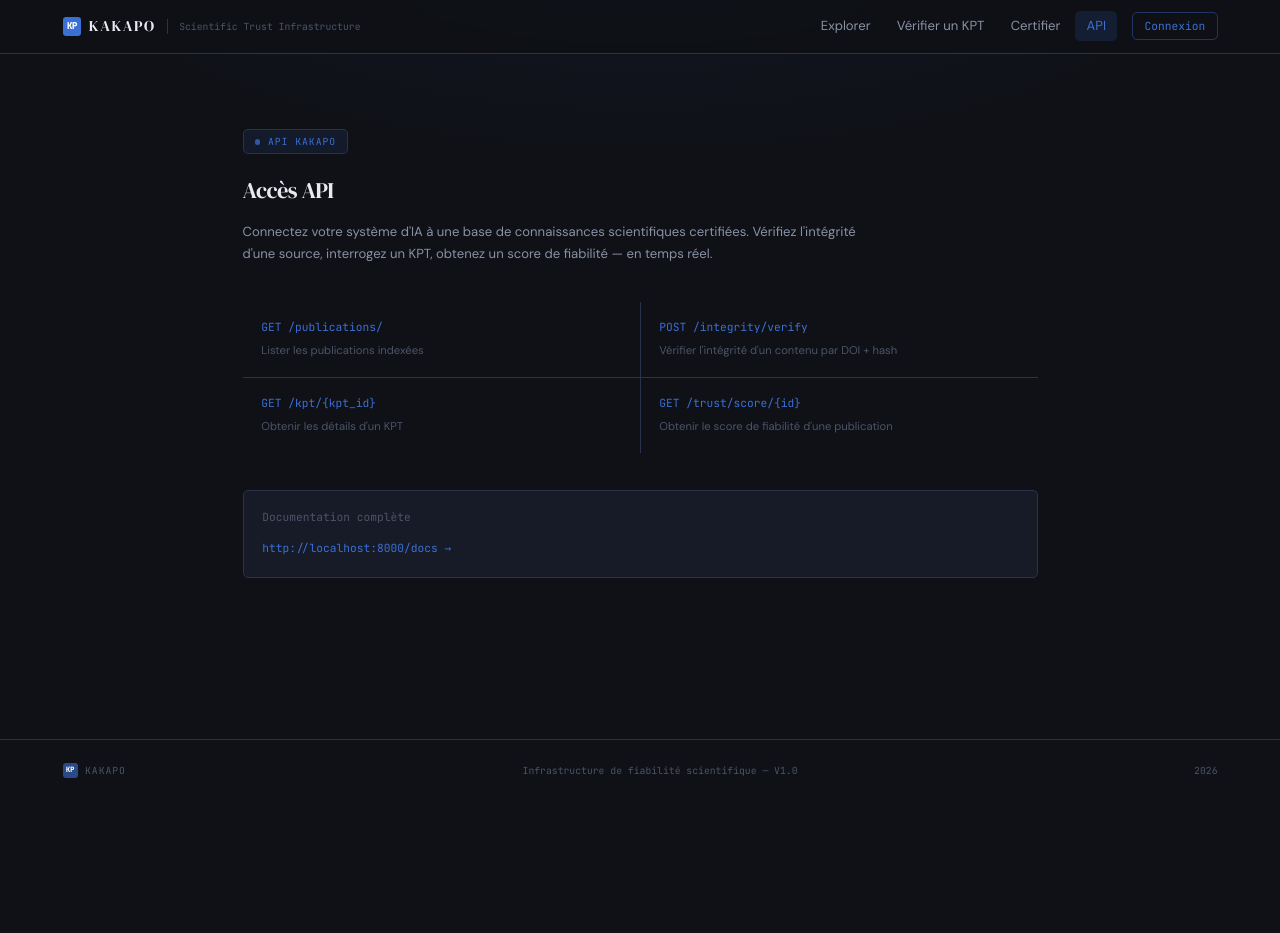
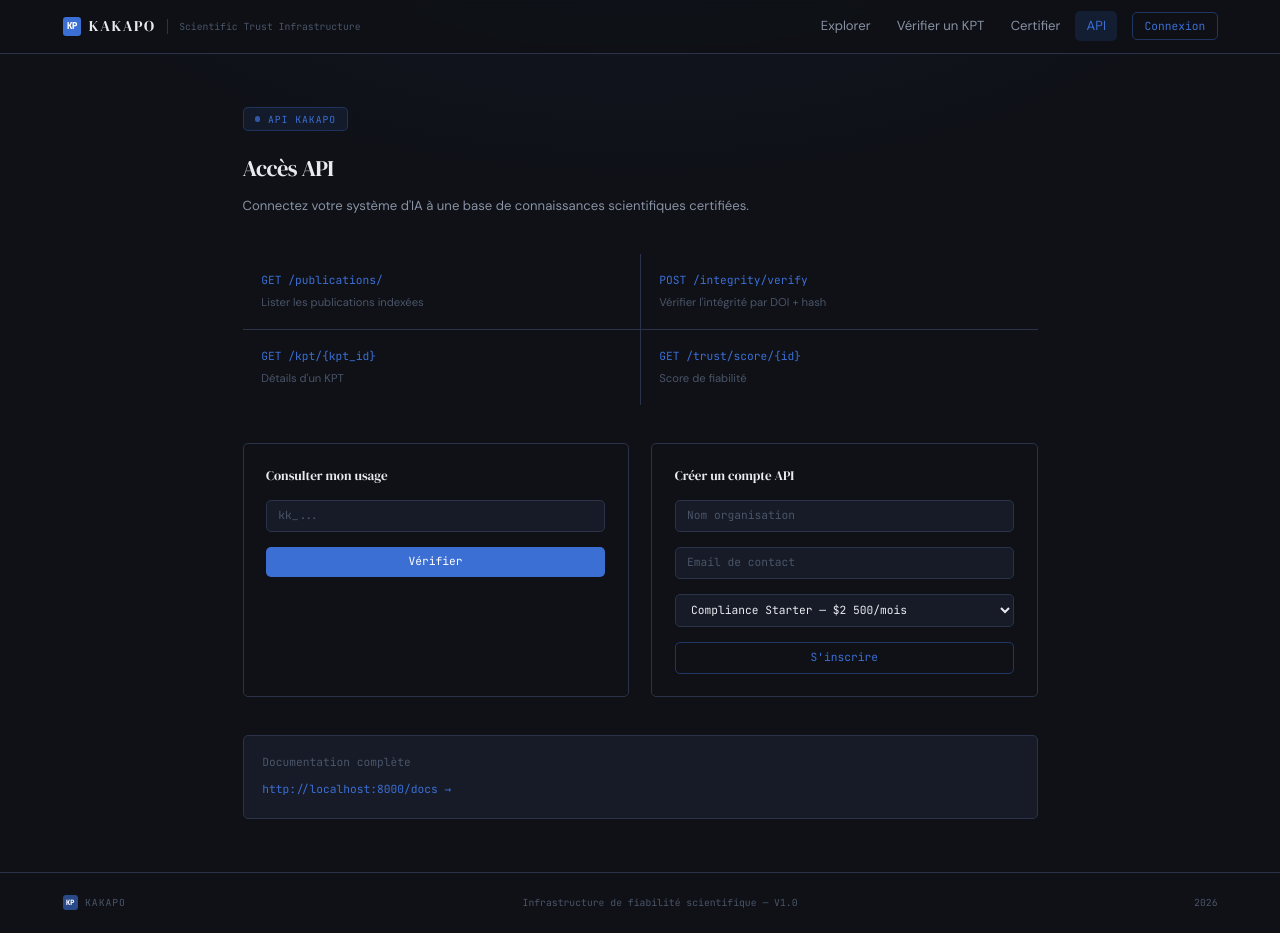
Before and after one commit to kkpo-adil/kakapo-front, a Next.js app: page /api-access in a window 1280 px wide. Before the commit the page ends 800 px from the top, so only its background shows below. Built offline with nearby package versions, Linux system fonts and the light colour scheme.

Commit message:
feat: API access page with usage dashboard

```diff
--- a/src/app/api-access/page.tsx
+++ b/src/app/api-access/page.tsx
@@ -1,20 +1,99 @@
 "use client";
 
+import { useState } from "react";
+
+interface UsageData {
+  plan_type: string;
+  monthly_quota: number;
+  quota_used: number;
+  quota_remaining: number;
+  overage: number;
+  price_per_query: number;
+}
+
+interface ClientData {
+  organization_name: string;
+  contact_email: string;
+  plan_type: string;
+  monthly_quota: number;
+  is_active: boolean;
+  created_at: string;
+  api_key?: string;
+}
+
 export default function ApiAccessPage() {
+  const [apiKey, setApiKey] = useState("");
+  const [usage, setUsage] = useState<UsageData | null>(null);
+  const [client, setClient] = useState<ClientData | null>(null);
+  const [error, setError] = useState("");
+  const [loading, setLoading] = useState(false);
+
+  const [regForm, setRegForm] = useState({ organization_name: "", contact_email: "", plan_type: "compliance_starter" });
+  const [newKey, setNewKey] = useState("");
+  const [registering, setRegistering] = useState(false);
+
+  async function fetchUsage() {
+    if (!apiKey.trim()) return;
+    setLoading(true);
+    setError("");
+    try {
+      const [usageRes, meRes] = await Promise.all([
+        fetch(`${process.env.NEXT_PUBLIC_API_URL}/clients/me/usage`, { headers: { "X-Client-API-Key": apiKey } }),
+        fetch(`${process.env.NEXT_PUBLIC_API_URL}/clients/me`, { headers: { "X-Client-API-Key": apiKey } }),
+      ]);
+      if (!usageRes.ok) throw new Error("Clé API invalide ou inactive");
+      setUsage(await usageRes.json());
+      setClient(await meRes.json());
+    } catch (e: unknown) {
+      setError(e instanceof Error ? e.message : "Erreur");
+    } finally {
+      setLoading(false);
+    }
+  }
+
+  async function register() {
+    setRegistering(true);
+    setError("");
+    try {
+      const res = await fetch(`${process.env.NEXT_PUBLIC_API_URL}/clients/register`, {
+        method: "POST",
+        headers: { "Content-Type": "application/json" },
+        body: JSON.stringify(regForm),
+      });
+      if (!res.ok) {
+        const data = await res.json();
+        throw new Error(data.detail || "Erreur inscription");
+      }
+      const data = await res.json();
+      setNewKey(data.api_key);
+    } catch (e: unknown) {
+      setError(e instanceof Error ? e.message : "Erreur");
+    } finally {
+      setRegistering(false);
+    }
+  }
+
+  const quotaPct = usage && usage.monthly_quota > 0
+    ? Math.min(100, Math.round(usage.quota_used / usage.monthly_quota * 100))
+    : 0;
+
   return (
-    <div className="max-w-4xl mx-auto px-6 py-20">
+    <div className="max-w-4xl mx-auto px-6 py-14">
       <div className="inline-flex items-center gap-2 border border-accent/30 bg-accent/10 rounded px-3 py-1 mb-6">
         <span className="w-1.5 h-1.5 rounded-full bg-accent animate-pulse" />
         <span className="text-2xs font-mono text-accent uppercase tracking-widest">API KAKAPO</span>
       </div>
-      <h1 className="text-2xl font-display text-text-primary mb-4">Accès API</h1>
-      <p className="text-sm text-text-secondary leading-relaxed mb-10 max-w-2xl">Connectez votre système d'IA à une base de connaissances scientifiques certifiées. Vérifiez l'intégrité d'une source, interrogez un KPT, obtenez un score de fiabilité — en temps réel.</p>
+      <h1 className="text-2xl font-display text-text-primary mb-3">Accès API</h1>
+      <p className="text-sm text-text-secondary leading-relaxed mb-10 max-w-2xl">
+        Connectez votre système d'IA à une base de connaissances scientifiques certifiées.
+      </p>
+
       <div className="grid grid-cols-1 md:grid-cols-2 gap-px bg-border mb-10">
         {[
           { endpoint: "GET /publications/", desc: "Lister les publications indexées" },
-          { endpoint: "POST /integrity/verify", desc: "Vérifier l'intégrité d'un contenu par DOI + hash" },
-          { endpoint: "GET /kpt/{kpt_id}", desc: "Obtenir les détails d'un KPT" },
-          { endpoint: "GET /trust/score/{id}", desc: "Obtenir le score de fiabilité d'une publication" },
+          { endpoint: "POST /integrity/verify", desc: "Vérifier l'intégrité par DOI + hash" },
+          { endpoint: "GET /kpt/{kpt_id}", desc: "Détails d'un KPT" },
+          { endpoint: "GET /trust/score/{id}", desc: "Score de fiabilité" },
         ].map((item) => (
           <div key={item.endpoint} className="bg-surface-1 p-5">
             <code className="text-xs font-mono text-accent block mb-2">{item.endpoint}</code>
@@ -22,8 +101,89 @@ export default function ApiAccessPage() {
           </div>
         ))}
       </div>
+
+      <div className="grid grid-cols-1 md:grid-cols-2 gap-6 mb-10">
+        <div className="border border-border rounded p-6 space-y-4">
+          <p className="text-sm font-display text-text-primary">Consulter mon usage</p>
+          <input
+            value={apiKey}
+            onChange={(e) => setApiKey(e.target.value)}
+            placeholder="kk_..."
+            className="w-full bg-surface-2 border border-border rounded px-3 py-2 text-xs font-mono text-text-primary placeholder:text-text-muted focus:outline-none focus:border-accent/50"
+          />
+          <button
+            onClick={fetchUsage}
+            disabled={loading}
+            className="w-full bg-accent hover:bg-accent-hover text-white text-xs font-mono px-4 py-2 rounded transition-colors disabled:opacity-50 cursor-pointer"
+          >
+            {loading ? "Chargement..." : "Vérifier"}
+          </button>
+          {error && <p className="text-xs text-red-400 font-mono">{error}</p>}
+          {usage && client && (
+            <div className="space-y-3 pt-2">
+              <p className="text-xs font-mono text-text-primary">{client.organization_name}</p>
+              <p className="text-2xs font-mono text-text-muted uppercase tracking-widest">{client.plan_type}</p>
+              <div>
+                <div className="flex justify-between text-2xs font-mono text-text-muted mb-1">
+                  <span>{usage.quota_used.toLocaleString()} utilisées</span>
+                  <span>{usage.monthly_quota.toLocaleString()} incluses</span>
+                </div>
+                <div className="h-1.5 bg-surface-3 rounded-full overflow-hidden">
+                  <div className="h-full bg-accent rounded-full transition-all" style={{ width: `${quotaPct}%` }} />
+                </div>
+              </div>
+              {usage.overage > 0 && (
+                <p className="text-2xs font-mono text-amber-400">
+                  Dépassement : {usage.overage.toLocaleString()} requêtes × ${usage.price_per_query}
+                </p>
+              )}
+            </div>
+          )}
+        </div>
+
+        <div className="border border-border rounded p-6 space-y-4">
+          <p className="text-sm font-display text-text-primary">Créer un compte API</p>
+          <input
+            value={regForm.organization_name}
+            onChange={(e) => setRegForm({ ...regForm, organization_name: e.target.value })}
+            placeholder="Nom organisation"
+            className="w-full bg-surface-2 border border-border rounded px-3 py-2 text-xs font-mono text-text-primary placeholder:text-text-muted focus:outline-none focus:border-accent/50"
+          />
+          <input
+            value={regForm.contact_email}
+            onChange={(e) => setRegForm({ ...regForm, contact_email: e.target.value })}
+            placeholder="Email de contact"
+            className="w-full bg-surface-2 border border-border rounded px-3 py-2 text-xs font-mono text-text-primary placeholder:text-text-muted focus:outline-none focus:border-accent/50"
+          />
+          <select
+            value={regForm.plan_type}
+            onChange={(e) => setRegForm({ ...regForm, plan_type: e.target.value })}
+            className="w-full bg-surface-2 border border-border rounded px-3 py-2 text-xs font-mono text-text-primary focus:outline-none focus:border-accent/50"
+          >
+            <option value="compliance_starter">Compliance Starter — $2 500/mois</option>
+            <option value="compliance_pro">Compliance Pro — $8 500/mois</option>
+            <option value="starter_llm">Starter LLM — $15 000/mois</option>
+            <option value="scale_llm">Scale LLM — $50 000/mois</option>
+          </select>
+          <button
+            onClick={register}
+            disabled={registering}
+            className="w-full border border-accent/40 text-accent hover:bg-accent/10 text-xs font-mono px-4 py-2 rounded transition-colors disabled:opacity-50 cursor-pointer"
+          >
+            {registering ? "Inscription..." : "S'inscrire"}
+          </button>
+          {newKey && (
+            <div className="bg-surface-2 border border-accent/20 rounded p-3 space-y-1">
+              <p className="text-2xs font-mono text-accent uppercase tracking-widest">Clé API générée</p>
+              <code className="text-xs font-mono text-text-primary break-all">{newKey}</code>
+              <p className="text-2xs text-text-muted">Conservez cette clé — elle ne sera plus affichée.</p>
+            </div>
+          )}
+        </div>
+      </div>
+
       <div className="bg-surface-2 border border-border rounded p-5">
-        <p className="text-xs font-mono text-text-muted mb-3">Documentation complète</p>
+        <p className="text-xs font-mono text-text-muted mb-2">Documentation complète</p>
         <a
           href={`${process.env.NEXT_PUBLIC_API_URL}/docs`}
           target="_blank"
```
